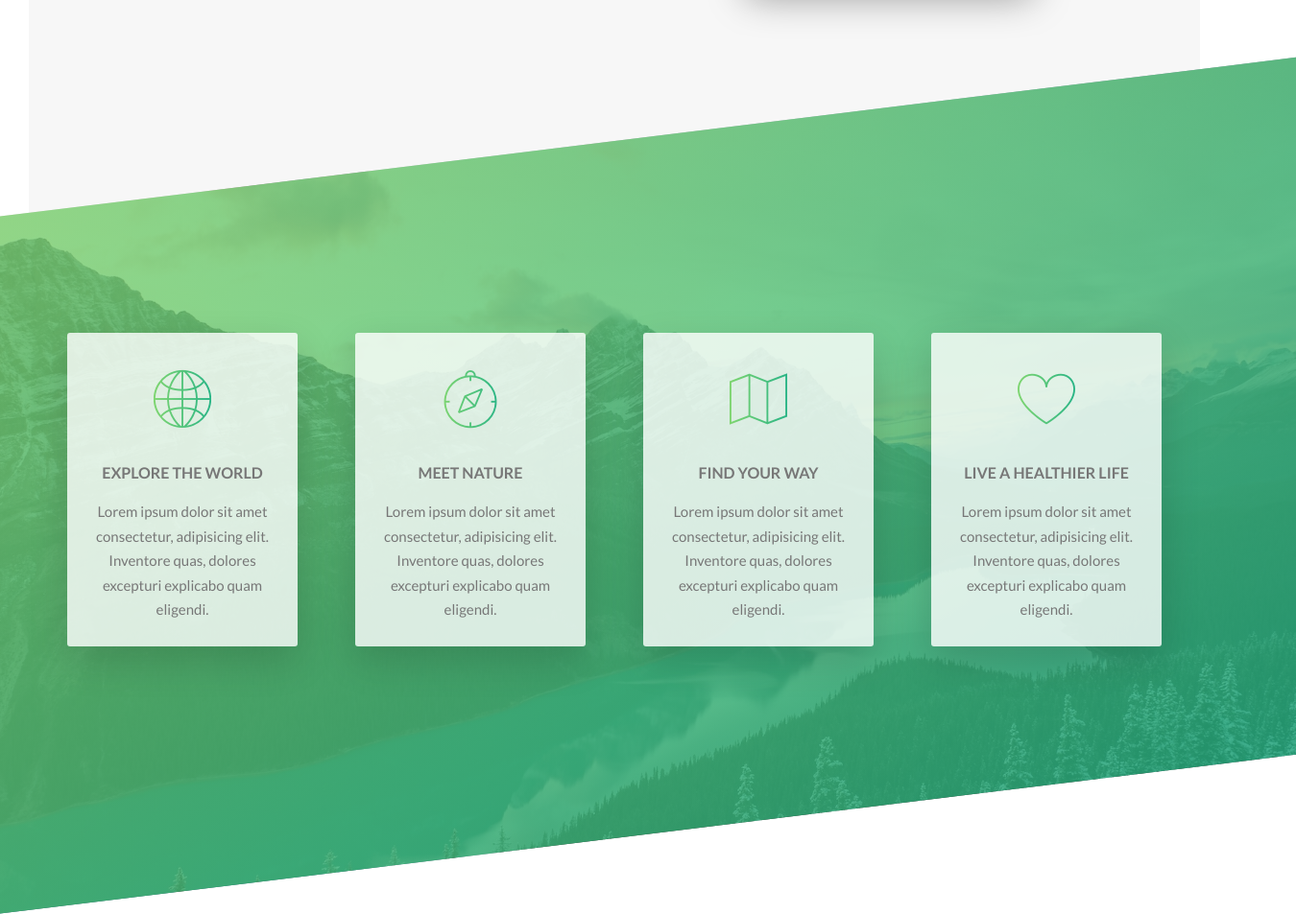
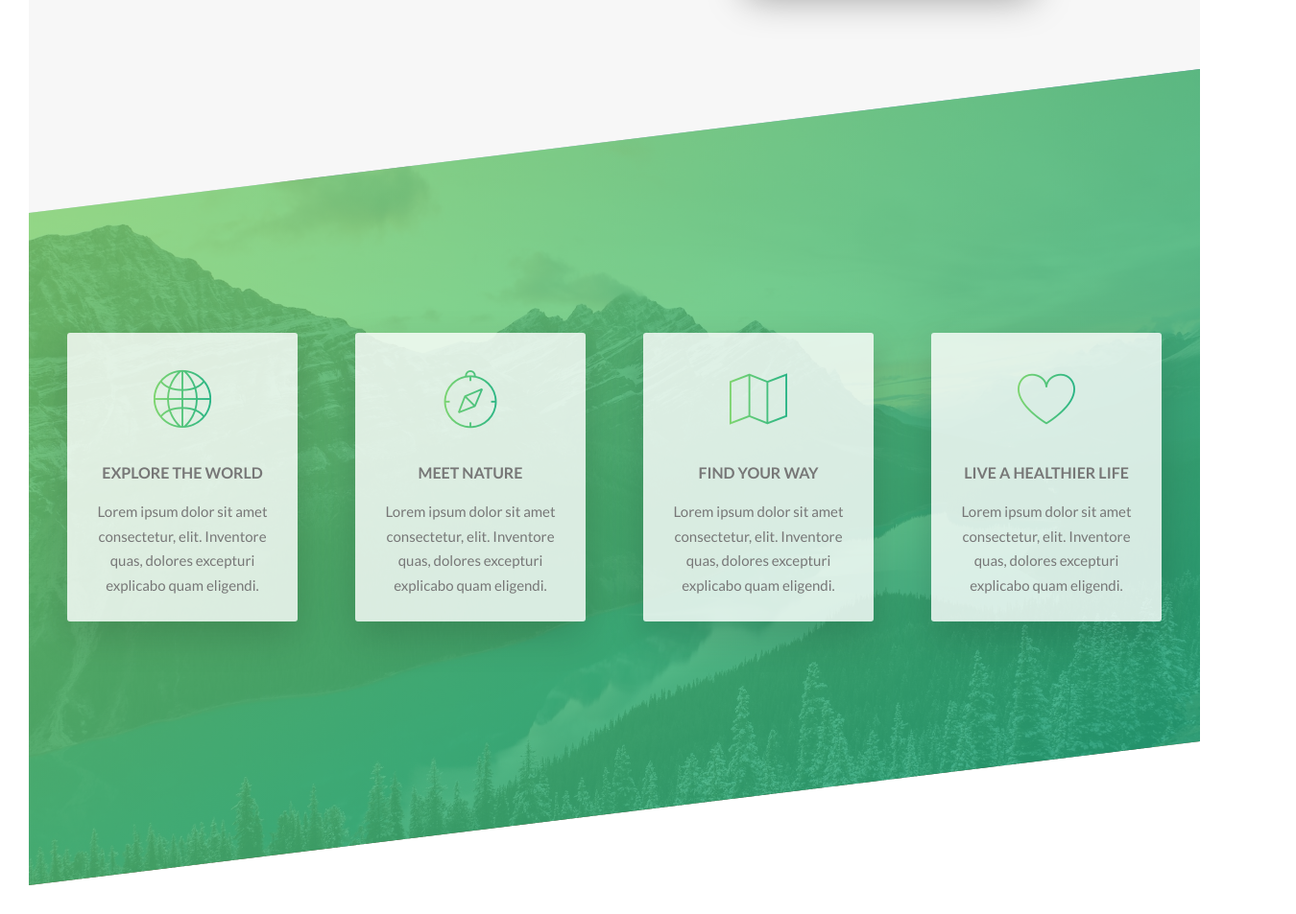
Before and after one commit to jamik-dev/advanced-css-course, a website: page Natours/index.html in a window 1280 px wide. Shown: the part 1337-2290 px from the top of the page at 96% size, 1350 px wide, since content can reach past the window. After the commit the page ends 2260 px from the top, so only its background shows below. Drawn offline with Linux system fonts and the light colour scheme.

Commit message:
fixing bugs

```diff
--- a/Natours/index.html
+++ b/Natours/index.html
@@ -84,7 +84,7 @@
             <div class="feature-box">
               <i class="feature-box__icon icon-basic-world"></i>
               <h3 class="heading-tertiary u-margin-bottom-small">Explore the world</h3>
-              <p class="feature-box__text">Lorem ipsum dolor sit amet consectetur, adipisicing elit. Inventore quas, dolores excepturi explicabo quam eligendi.</p>
+              <p class="feature-box__text">Lorem ipsum dolor sit amet consectetur, elit. Inventore quas, dolores excepturi explicabo quam eligendi.</p>
             </div>
           </div>
 
@@ -92,7 +92,7 @@
             <div class="feature-box">
               <i class="feature-box__icon icon-basic-compass"></i>
               <h3 class="heading-tertiary u-margin-bottom-small">Meet nature</h3>
-              <p class="feature-box__text">Lorem ipsum dolor sit amet consectetur, adipisicing elit. Inventore quas, dolores excepturi explicabo quam eligendi.</p>
+              <p class="feature-box__text">Lorem ipsum dolor sit amet consectetur, elit. Inventore quas, dolores excepturi explicabo quam eligendi.</p>
             </div>
           </div>
 
@@ -100,7 +100,7 @@
             <div class="feature-box">
               <i class="feature-box__icon icon-basic-map"></i>
               <h3 class="heading-tertiary u-margin-bottom-small">Find your way</h3>
-              <p class="feature-box__text">Lorem ipsum dolor sit amet consectetur, adipisicing elit. Inventore quas, dolores excepturi explicabo quam eligendi.</p>
+              <p class="feature-box__text">Lorem ipsum dolor sit amet consectetur, elit. Inventore quas, dolores excepturi explicabo quam eligendi.</p>
             </div>
           </div>
 
@@ -108,7 +108,7 @@
             <div class="feature-box">
               <i class="feature-box__icon icon-basic-heart"></i>
               <h3 class="heading-tertiary u-margin-bottom-small">Live a healthier life</h3>
-              <p class="feature-box__text">Lorem ipsum dolor sit amet consectetur, adipisicing elit. Inventore quas, dolores excepturi explicabo quam eligendi.</p>
+              <p class="feature-box__text">Lorem ipsum dolor sit amet consectetur, elit. Inventore quas, dolores excepturi explicabo quam eligendi.</p>
             </div>
           </div>
         </div>
--- a/Natours/sass/components/_feature-box.scss
+++ b/Natours/sass/components/_feature-box.scss
@@ -12,6 +12,7 @@
     margin-bottom: .5rem;
     display: inline-block;
     background-image: linear-gradient(to right, $color-primary-light, $color-primary-dark);
+    background-clip: text;
     -webkit-background-clip: text;
     color: transparent;
   }
--- a/Natours/sass/pages/_home.scss
+++ b/Natours/sass/pages/_home.scss
@@ -14,7 +14,7 @@
     url(../img/nat-4.jpg);
   background-size: cover;
   transform: skewY(-7deg);
-  margin: -10rem;
+  margin-top: -10rem;
 
   & > * {
     transform: skewY(7deg);
```
Also changed, not shown: Natours/css/style.css.
